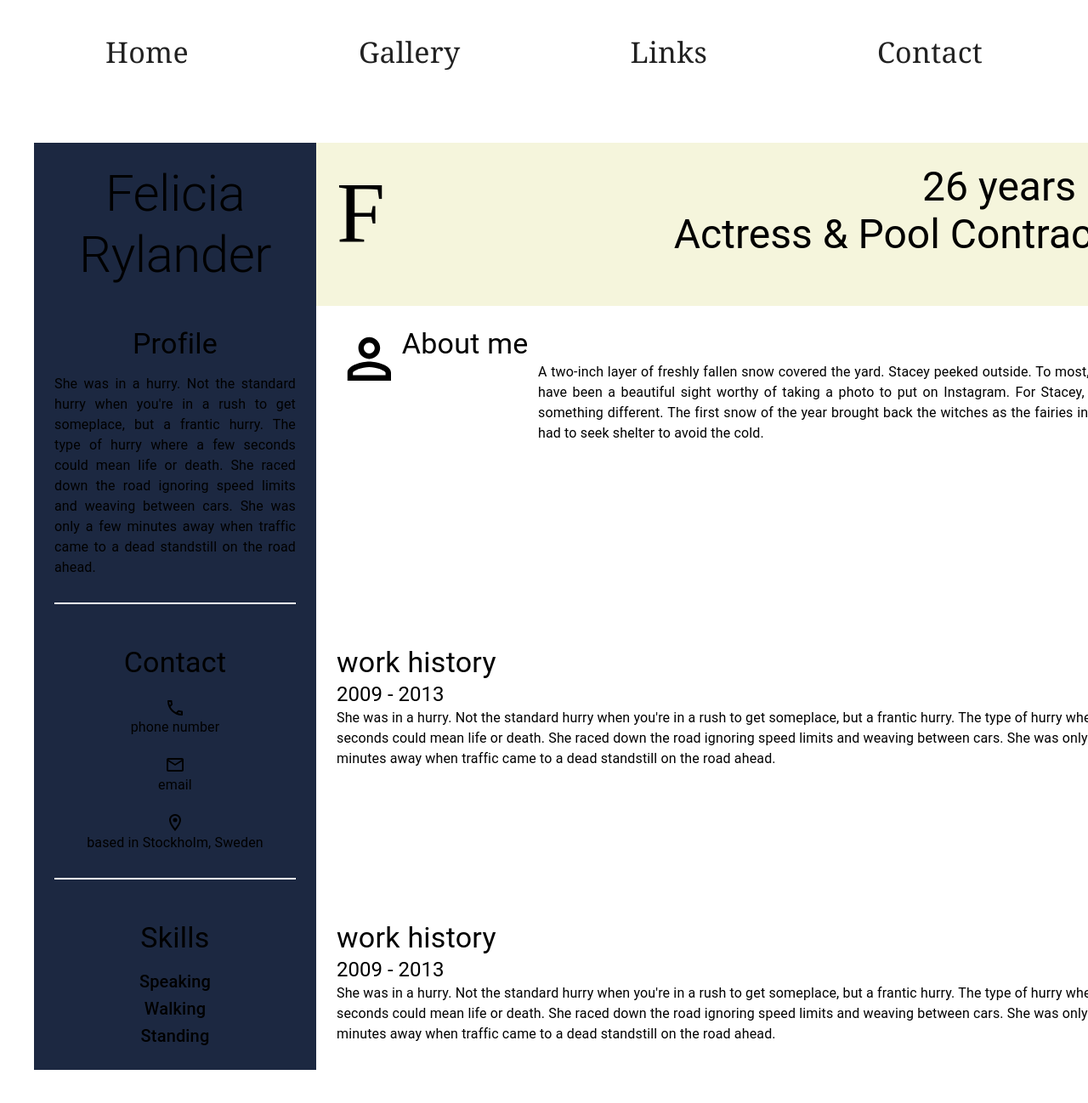
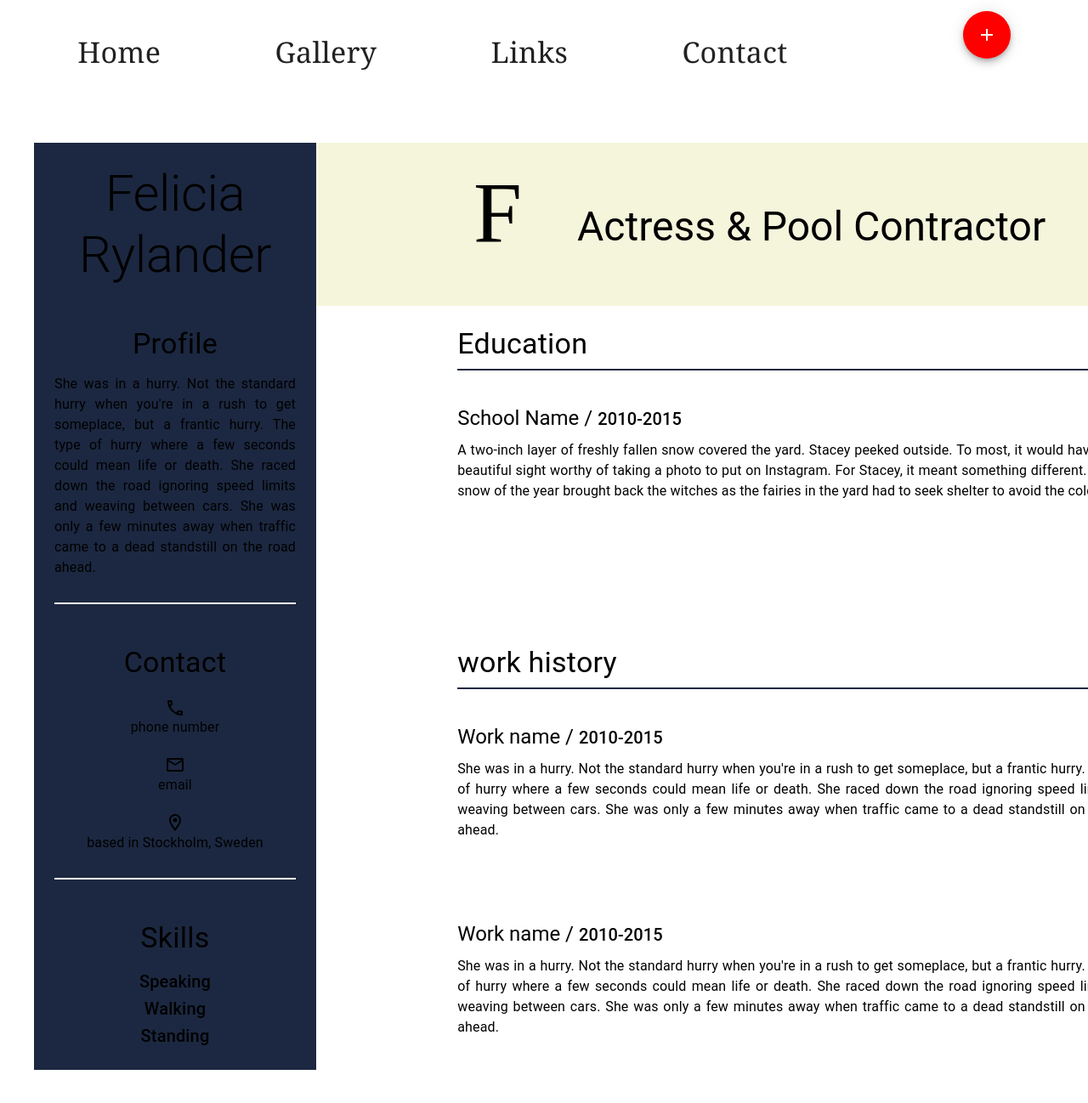
Before and after one commit to daniel1006/felicia-rylander, a React (Create React App) app: page /resume in a window 1280 px wide. Shown: the top 1298 px of the page at 85% size. Built offline with nearby package versions, Linux system fonts and the light colour scheme; a web font is replaced by a local one.

Commit message:
speed dail detaisl

```diff
--- a/src/Components/NavBar/Navbar.js
+++ b/src/Components/NavBar/Navbar.js
@@ -1,18 +1,30 @@
 import React, { useState } from 'react';
 import {Link} from 'react-router-dom';
-import { AppBar, Toolbar, Typography, Drawer, createMuiTheme, MuiThemeProvider, responsiveFontSizes, Menu, MenuItem} from '@material-ui/core';
+import { AppBar, Toolbar, Typography, Drawer, createMuiTheme, MuiThemeProvider, responsiveFontSizes, Menu, MenuItem, } from '@material-ui/core';
+
+import SpeedDial from '@mui/material/SpeedDial';
+import SpeedDialIcon from '@mui/material/SpeedDialIcon';
+import SpeedDialAction from '@mui/material/SpeedDialAction';
 
 import useStyles from './useStyles';
 import './index.css';
+import { fontSize } from '@mui/system';
 //import HideOnScroll from './HideOnScroll';
+
+const Navbar = () => {
+    const classes = useStyles();
+    const [open, setOpen] = useState(false)
+
+
+const actions = [
+  { icon: <Link className={classes.Link} to="/" style={{color:"rgba(0, 0, 0, 0.87)", textDecoration: "none"}}>Home</Link> },
+
+];
 
 let theme = createMuiTheme();
 theme = responsiveFontSizes(theme);
 
 //hambuger menu
-const Navbar = () => {
-    const classes = useStyles();
-    const [open, setOpen] = useState(false)
 
 //menu accordian
  const [anchorEl, setAnchorEl] = React.useState(null);
@@ -26,6 +38,8 @@ const Navbar = () => {
   const HoverMenuClose= () => {
     setAnchorEl(null);
 };
+
+
 
 //mobile view
     const list = () => (
@@ -68,6 +82,24 @@ const Navbar = () => {
                       <Typography variant="h4" className={classes.listItem}><Link to="/links" style={{color:"rgba(0, 0, 0, 0.87)", textDecoration: "none"}}>Links</Link></Typography>
                       <Typography variant="h4" className={classes.listItem}><Link className="messaging" to="/Messaging" style={{color:"rgba(0, 0, 0, 0.87)", textDecoration: "none"}}>Contact</Link></Typography>
 
+     <SpeedDial
+        ariaLabel="SpeedDial basic example"
+        icon={<SpeedDialIcon />}
+        direction={'left'}
+        FabProps={{ size: "large", style: { backgroundColor: "#ff0000", } }}
+
+      >
+
+         {actions.map((actions) => (
+          <SpeedDialAction
+            icon={actions.icon}
+            tooltipOpen
+            style={{fontSize:'55px', }}
+          />
+        ))}
+
+      </SpeedDial>
+
                   <Menu
                           id="basic-menu"
                           anchorEl={anchorEl}
--- a/src/Components/NavBar/useStyles.js
+++ b/src/Components/NavBar/useStyles.js
@@ -60,7 +60,13 @@ const useStyles = makeStyles(theme => {
             fontSize: "9vmin",
             width: '25vmax'
           },
-      }
+      },
+
+      Link: {
+            fontSize:'55px',
+},
+
+
 }
 })
 
--- a/src/Pages/Gallery/Resume.js
+++ b/src/Pages/Gallery/Resume.js
@@ -1,7 +1,7 @@
 import React from 'react';
 import { Grid, Box, Typography,} from '@material-ui/core';
 import useStylesResume from './useStylesResume';
-import { CallOutlined, EmailOutlined, LocationOnOutlined, PermIdentityOutlined,  } from '@material-ui/icons';
+import { CallOutlined, EmailOutlined, LocationOnOutlined, SchoolOutlined,  } from '@material-ui/icons';
 
 import './style.css'
 
@@ -17,10 +17,9 @@ const Resume = () => {
           <Typography variant="h2">Rylander</Typography>
         </Grid>
 
-        <Grid className={classes.Title} item xs={7} lg={9}>
+        <Grid className={classes.Title} item xs={6} lg={9}>
           <div className="F">F</div>
-          <Typography variant="h3">26 years old</Typography>
-          <Typography variant="h3">Actress & Pool Contractor</Typography>
+          <Typography className={classes.PageTitle} variant="h3">Actress & Pool Contractor</Typography>
         </Grid>
 
         <Grid className={classes.Left} item xs={5} lg={3}>
@@ -29,9 +28,9 @@ const Resume = () => {
           <div className={classes.LeftUnderline}></div>
         </Grid>
 
-        <Grid item xs={7} lg={9}>
-          <PermIdentityOutlined className={classes.RightIcon}/>
-          <Typography className={classes.TextTitle} variant="h4">About me</Typography>
+        <Grid item xs={6} lg={9}>
+          <Typography className={classes.TextTitle} variant="h4">Education</Typography> <hr className={classes.EducationLine} />
+          <Typography className={classes.TextTitle} variant="h5"> School Name / <Typography className={classes.TextDate} variant="h6"> 2010-2015 </Typography> </Typography>
           <Typography className={classes.TextBlock} body="1">A two-inch layer of freshly fallen snow covered the yard. Stacey peeked outside. To most, it would have been a beautiful sight worthy of taking a photo to put on Instagram. For Stacey, it meant something different. The first snow of the year brought back the witches as the fairies in the yard had to seek shelter to avoid the cold.</Typography>
         </Grid>
 
@@ -48,10 +47,10 @@ const Resume = () => {
           <div className={classes.LeftUnderline}></div>
         </Grid>
 
-        <Grid item xs={7} lg={9}>
-          <Typography variant="h4">work history</Typography>
-          <Typography variant="h5">2009 - 2013</Typography>
-          <Typography body="1">She was in a hurry. Not the standard hurry when you're in a rush to get someplace, but a frantic hurry. The type of hurry where a few seconds could mean life or death. She raced down the road ignoring speed limits and weaving between cars. She was only a few minutes away when traffic came to a dead standstill on the road ahead.</Typography>
+        <Grid item xs={5} lg={9}>
+          <Typography className={classes.TextTitle} variant="h4">work history</Typography> <hr className={classes.EducationLine} />
+          <Typography className={classes.TextTitle} variant="h5"> Work name / <Typography className={classes.TextDate} variant="h6"> 2010-2015 </Typography> </Typography>
+          <Typography className={classes.TextBlock} body="1">She was in a hurry. Not the standard hurry when you're in a rush to get someplace, but a frantic hurry. The type of hurry where a few seconds could mean life or death. She raced down the road ignoring speed limits and weaving between cars. She was only a few minutes away when traffic came to a dead standstill on the road ahead.</Typography>
         </Grid>
 
 
@@ -63,10 +62,9 @@ const Resume = () => {
           <Typography variant="h6">Standing</Typography>
         </Grid>
 
-        <Grid item xs={7} lg={9}>
-          <Typography variant="h4">work history</Typography>
-          <Typography variant="h5">2009 - 2013</Typography>
-          <Typography body="1">She was in a hurry. Not the standard hurry when you're in a rush to get someplace, but a frantic hurry. The type of hurry where a few seconds could mean life or death. She raced down the road ignoring speed limits and weaving between cars. She was only a few minutes away when traffic came to a dead standstill on the road ahead.</Typography>
+        <Grid item xs={5} lg={9}>
+          <Typography className={classes.TextTitle} variant="h5"> Work name / <Typography className={classes.TextDate} variant="h6"> 2010-2015 </Typography> </Typography>
+          <Typography className={classes.TextBlock} body="1">She was in a hurry. Not the standard hurry when you're in a rush to get someplace, but a frantic hurry. The type of hurry where a few seconds could mean life or death. She raced down the road ignoring speed limits and weaving between cars. She was only a few minutes away when traffic came to a dead standstill on the road ahead.</Typography>
         </Grid>
 
       </Grid>
--- a/src/Pages/Gallery/style.css
+++ b/src/Pages/Gallery/style.css
@@ -20,5 +20,6 @@ font-size: 8vmax;
 font-family: 'Ms Madi', cursive;
 font-style: bold;
 float: left;
+width: 23%;
 
 }
--- a/src/Pages/Gallery/useStylesResume.js
+++ b/src/Pages/Gallery/useStylesResume.js
@@ -20,14 +20,38 @@ backgroundColor:'#F5F5DC',
 textAlign: 'right',
 },
 
+PageTitle: {
+float: 'center',
+width: '85%',
+marginTop: '5%',
+marginLeft: '3%',
+},
+
 TextTitle: {
+float: 'right',
+width: '85%',
+textAlignLast:'left',
 },
 
 TextBlock: {
-width: '75%',
+paddingTop: '1%',
+width: '85%',
 float: 'right',
 textAlign: 'left',
 textAlign:'justify',
+},
+
+TextDate: {
+display: 'inline-block'
+},
+
+EducationLine: {
+width: '85%',
+backgroundColor: 'rgb(28,40,65)',
+float: 'right',
+height: '2px',
+border: 'none',
+marginBottom:'5vh',
 },
 
 Line: {
```
Also changed, not shown: package.json (+5 -2 lines), 1 other file (tests, documents, lock files or other folders).
